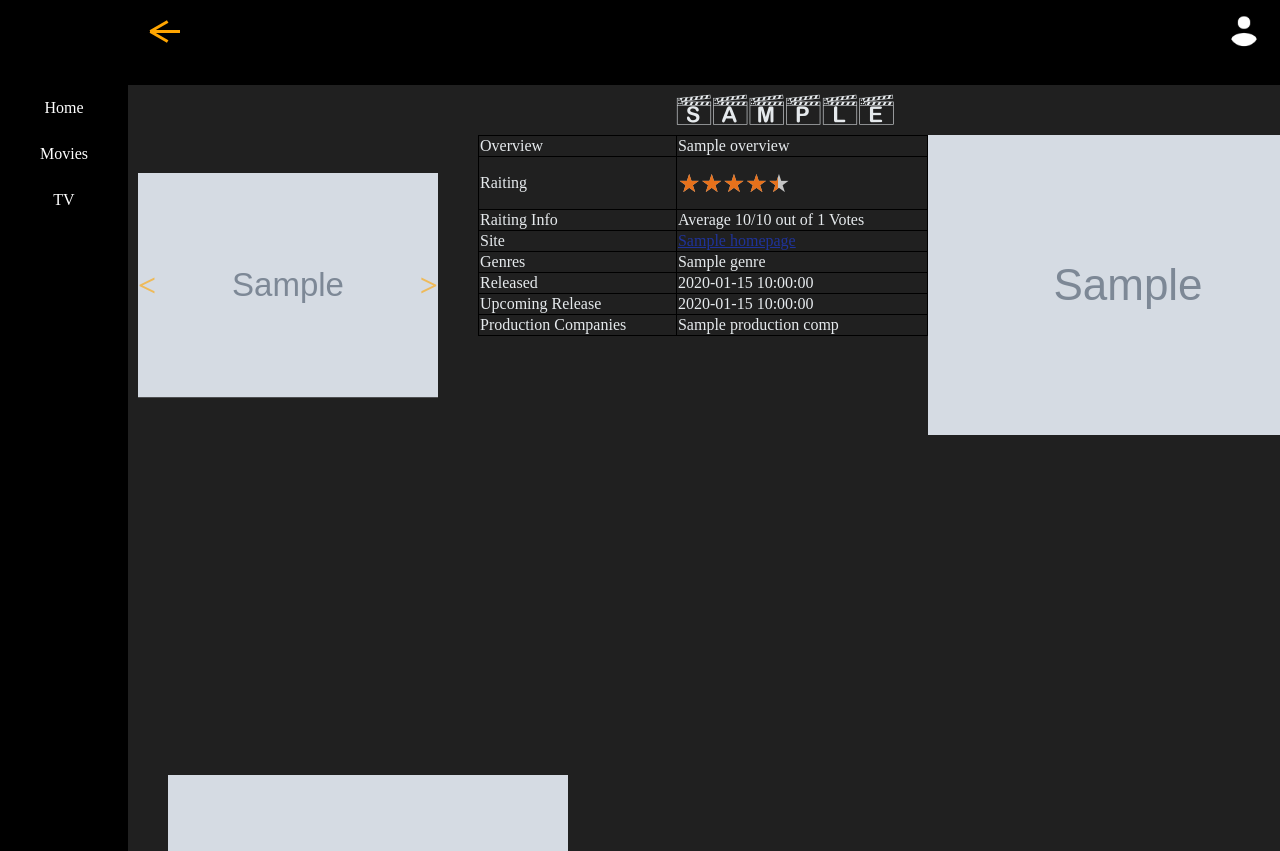
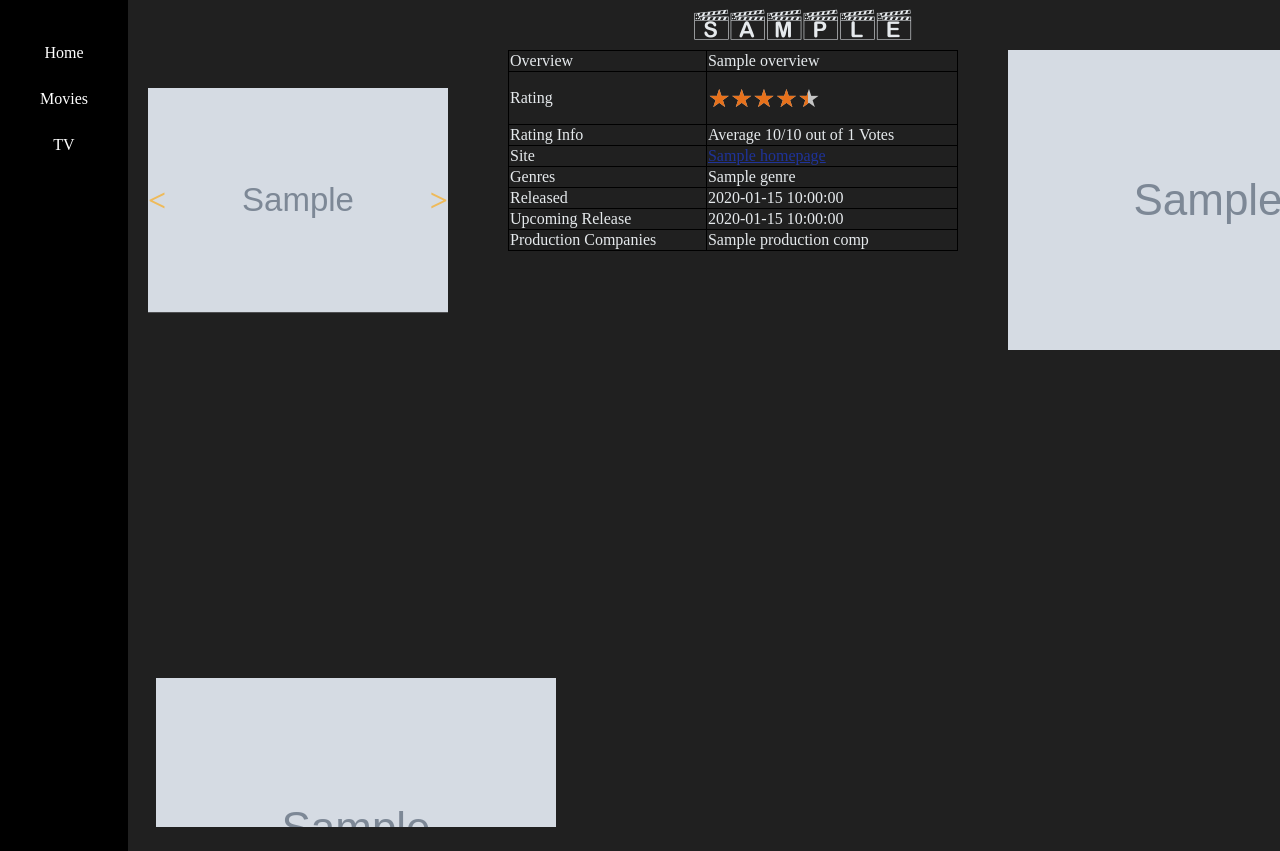
Before and after one commit to vgeorgakopoylos/dontknowflask, a Flask app: template themoviedb/templates/itemoverallinfo.html in a window 1280 px wide. Run offline with Flask 2, Linux system fonts and the light colour scheme; the template is opened without the code that fills it: most values are stand-ins (such as "Sample title", 1, 10 or a date in 2020); grey boxes marked "Sample" are stand-in pictures; a database or web service that is not in the repository returns one stand-in record (values such as "Sample title"); data that the repository does not hold is empty.

Commit message:
modified:   themoviedb/__pycache__/routes.cpython-37.pyc modified:   themoviedb/routes.py modified:   themoviedb/static/css/styles.css modified:   themoviedb/static/js/styles.js modified:   themoviedb/templates/casting.html modified:   themoviedb/templates/directors.html modified:   themoviedb/templates/index.html modified:   themoviedb/templates/itemdescription.html modified:   themoviedb/templates/itemlist.html modified:   themoviedb/templates/itemoverallinfo.html modified:   themoviedb/templates/paging.html modified:   themoviedb/templates/pagingcalculator.html modified:   themoviedb/templates/ratingfivestar.html modified:   themoviedb/templates/similaritemshorizontal.html modified:   themoviedb/templates/videoslideshow.html deleted:    themoviedb/to_be_deleted/config.cfg deleted:    themoviedb/to_be_deleted/config.py deleted:    themoviedb/to_be_deleted/datamodels.py

```diff
--- a/themoviedb/routes.py
+++ b/themoviedb/routes.py
@@ -9,7 +9,7 @@ import datetime
 def set_parameters():
 	if 'languages' not in session:
 		session['languages'] = '';
-		request_ip = '213.249.40.200';#request.remote_addr;
+		request_ip = request.remote_addr;
 		resp = requestlib.apiIPCall(request_ip);
 		for languages in resp['location']['languages']:
 			session['languages'] = session['languages'] + languages['code']+ ',';
--- a/themoviedb/static/css/styles.css
+++ b/themoviedb/static/css/styles.css
@@ -1,23 +1,12 @@
-.setbar
-{
-	width: 100%;
-	height: 10%;
-	position: fixed;
-	top: 0;
-	left: 0;
-	background-color: black;
-}
-
 .container
 {
 	display: flex;
 	position: fixed;
-	top: 10%;
 	left: 0;
-	height: 90%;
+	top:0;
+	height: 100%;
 	width: 100%;
 	background-color: #202020;
-	transition: 0.5s;
 }
 
 .navbar
@@ -26,7 +15,6 @@
 	width: 10%;
 	background-color: black;
 	display: inline-block;
-	transition: visibility 0s, 0.5s ;
 	z-index:10;
 }
 
@@ -43,6 +31,10 @@
 	text-align: center;
 }
 
+.navbuttcont
+{
+	margin-top:30px;
+}
 .datacontent
 {
 	background-color: #202020;
@@ -57,7 +49,7 @@
 
 .itemimg
 {
-	margin:30px;
+	margin: 30px;
 }
 
 .nopostercentered
@@ -78,6 +70,11 @@
 	white-space: -pre-wrap;
 	white-space: -o-pre-wrap;
 	word-wrap: break-word;
+}
+
+.itemlistcont
+{
+	margin: 0px 10px 0 auto;
 }
 
 .nopostercontsmall
@@ -103,8 +100,6 @@
     text-decoration: none;
 	width: 100%;
 }
-
-
 
 .dropdown .dropbtn
 {
@@ -156,51 +151,6 @@
     width: 150px;
 }
 
-.accounticon
-{
-	position: absolute;
-	top: 10px;
-	right: 15px;
-	background-color: inherit
-}
-
-.setbarbutton
-{
-	position: fixed;
-	top:20px;
-	left:150px;
-	transition: 0.5s;
-	height:23px;
-	width:30px;
-}
-
-.icon-bar1
-{
-	position: fixed;
-	width: 20px;
-	height: 3px;
-	background: orange;
-	transition: 0.5s;
-	transform: translate3d(-1px,5px,0px) rotate(-30deg);
-}
-.icon-bar2
-{
-	position: fixed;
-	width: 30px;
-	height: 3px;
-	background: orange;
-	transition: 0.5s;
-	transform: translate3d(0px,10px,0px);
-}
-.icon-bar3
-{
-	position: fixed;
-	width: 20px;
-	height: 3px;
-	background: orange;
-	transition: 0.5s;
-	transform: translate3d(-1px,15px,0px) rotate(30deg);
-}
 
 input[type='number']
 {
@@ -215,18 +165,21 @@ input[type=number]::-webkit-outer-spin-button
 }
 
 /******Start Calculator******/
-.calculator-table
+.calculatordiv
 {
-    position: -webkit-sticky; /* Safari */
-    position: sticky;
-	left:84%;
+	position: -webkit-sticky;
+	position: sticky;
 	top:25%;
 	display:inline-block;
 	vertical-align:center;
+	height:300px;
+	margin:0px auto 0 20px;
+}
+.calculatortable
+{
+
 	text-align:center;
-	height:300px;
 }
-
 .calculator-submit-button
 {
 	background-color: #101010;
@@ -445,24 +398,26 @@ input[type=number]::-webkit-outer-spin-button
 /***Star Rating End***/
 
 /***Similar Horizontal Start***/
-.similarItemRow
+.similaritemrow
 {
 	list-style: none;
 	margin: 12px;
 	white-space: nowrap;
 	display: flex;
+	display: -webkit-flex;
 	flex-direction:column;
+	-webkit-flex-flow: column
 	overflow-x: auto;
-	padding: 12px;
 	width:1150px;
 }
-.similarItemCol
+.similaritemcol
 {
 	list-style: none;
 	padding: 0;
 	margin: 12px;
 	white-space: nowrap;
 	display: flex;
+	display: -webkit-flex;
 	overflow-x: auto;
 	overflow-y: hidden;
 }
@@ -553,7 +508,8 @@ input[type=number]::-webkit-outer-spin-button
 {
 	display:flex;
 	flex-direction:column;
-	flex:1;
+	margin:0 auto;
+
 }
 
 .itemoverallinfotitle
@@ -563,4 +519,56 @@ input[type=number]::-webkit-outer-spin-button
 	color:#e6eaed;
 	text-align:center;
 }
+
+.itemoverallinfoobj
+{
+	display:flex;
+	flex-direction:row;
+	margin:0 auto;
+}
+
+.itemoverallinfoobjpar
+{
+	margin:0 auto
+}
+
+.itemoveralmedia
+{
+	display:flex;
+	flex-direction:column;
+	margin:0px 50px 0px 10px;
+}
+.itemdescriptioncont
+{
+	margin: 0px 50px 0 20px;
+}
+
 /*****Item Overall Info Grid Start****/
+/***** Casting Start****/
+.castingrowcont
+{
+	display:flex;
+	flex-direction:row;
+	flex:1;
+}
+.castingdesc
+{
+	display:flex;
+	justify-content:center;
+	flex-direction:column;
+	color:#e6eaed;
+	padding-left:5px;
+}
+/***** Casting End****/
+/***** Directors Start****/
+.directorrowcont
+{
+	display:table-cell;
+	vertical-align:middle;
+	color:#e6eaed;
+}
+.directorrowcont img
+{
+	vertical-align:middle;
+}
+/***** Directors End****/
--- a/themoviedb/static/js/styles.js
+++ b/themoviedb/static/js/styles.js
@@ -1,32 +1,3 @@
-function rightrollsidemenu()
-{
-	if (document.getElementById("navbar").style.transform =="")
-	{
-		document.getElementById("setbarbutton").style.transform ="translateX(-130px)"
-		document.getElementById("icon-bar1").style.transform = "translate3d(13px,5px,0px) rotate(390deg)";
-		document.getElementById("icon-bar2").style.transform = "translate3d(2px,10px,0px) ";
-		document.getElementById("icon-bar3").style.transform = "translate3d(13px,15px,0px) rotate(-390deg)";
-
-		document.getElementById("navbar").style.transform ="translateX(-100%)";
-		document.getElementById("datacontent").style.width="100%";
-		document.getElementById("navbar").style.width="0%";
-		document.getElementById("navbar").style.opacity="0";
-	}
-	else
-	{
-		document.getElementById("setbarbutton").style.transform ="";
-		document.getElementById("icon-bar1").style.transform = "translate3d(-1px,5px,0px) rotate(-30deg)";
-		document.getElementById("icon-bar2").style.transform = "translate3d(0px,10px,0px) ";
-		document.getElementById("icon-bar3").style.transform = "translate3d(-1px,15px,0px) rotate(30deg)";
-
-		document.getElementById("navbar").style.transform ="";
-		document.getElementById("datacontent").style.width="90%";
-		document.getElementById("navbar").style.width="10%";
-		document.getElementById("navbar").style.opacity="1";
-	}
-}
-
-
 var slideIndex = {timeoutHandleImg:0,timeoutHandleVid:0};
 var timeoutHandleImg;
 var timeoutHandleVid;
@@ -62,8 +33,13 @@ function decideSlideIndex (slideIndex, slideLength, n)
 	return slideIndex
 }
 
+function createdYoutubePlayers()
+{
+	alert("ante gia");
+}
 $(document).ready(function()
 {
 	timeoutHandleImg = setInterval(function(){showSlides(1,"imageslideshow",'img','timeoutHandleImg')}, 5000);
 	timeoutHandleVid = setInterval(function(){showSlides(1,"videoslideshow",'iframe','timeoutHandleVid')}, 5000);
+	createdYoutubePlayers();
 })
--- a/themoviedb/templates/casting.html
+++ b/themoviedb/templates/casting.html
@@ -1,6 +1,6 @@
 {% for actor in credits.cast|selectattr("image_path")  %}
-	<div style="display:flex;flex-direction:row;flex:1"><div><img src={{actor.image_path}}></div><div style="display:flex;justify-content:center;flex-direction:column;color:{{fontcolor}}">{{actor.name}} as "{{actor.character}}"</div></div><br>
+	<div class="castingrowcont"><div><img src={{actor.image_path}}></div><div class="castingdesc">{{actor.name}} {% if actor.character %}as "{{actor.character}}" {% endif %}</div></div><br>
 {%endfor%}
 {% for actor in credits.cast|rejectattr("image_path")  %}
-	<div style="color:{{fontcolor}}"> {{actor.name}} as "{{actor.character}}"</div><br>
+	<div class="castingdesc"> {{actor.name}} {% if actor.character %}as "{{actor.character}}" {% endif %}</div><br>
 {%endfor%}
--- a/themoviedb/templates/directors.html
+++ b/themoviedb/templates/directors.html
@@ -1,6 +1,6 @@
 {% for director in credits.crew|selectattr('job', 'equalto', 'Director')|selectattr("image_path") %}
-	<div><img style="vertical-align:middle;color:{{fontcolor}}" src={{director.image_path}}> {{director.name}}</div>
+	<p><div class="directorrowcont"><img src={{director.image_path}}> {{director.name}}</div></p>
 {%endfor%}
 {% for director in credits.crew|selectattr('job', 'equalto', 'Director')|rejectattr("image_path") %}
-	<div style="display:table-cell;vertical-align:middle;color:{{fontcolor}}">{{director.name}}</div>
+	<p><div class="directorrowcont">{{director.name}}</div></p>
 {%endfor%}
--- a/themoviedb/templates/index.html
+++ b/themoviedb/templates/index.html
@@ -1,23 +1,14 @@
 <html>
 	<head>
 		<meta charset="utf-8"/>
-
 		<link rel="stylesheet" type="text/css" href="{{ url_for('static', filename='css/styles.css') }}">
 	</head>
 	<body>
 		<script type="text/javascript" src="{{ url_for('static', filename='js/jquery-3.3.1.min.js') }}"></script>
 		<script type="text/javascript" src="{{ url_for('static', filename='js/styles.js') }}"></script>
-
-		<div class="setbar">
-			<div id="setbarbutton" class="setbarbutton" onclick="rightrollsidemenu()">
-			  <span id="icon-bar1" class="icon-bar1"></span>
-			  <span id="icon-bar2" class="icon-bar2"></span>
-			  <span id="icon-bar3" class="icon-bar3"></span>
-			</div>
-			<img src="{{url_for('static', filename='images/account.png')}}" alt="account" class="accounticon" height="42" width="42">
-		</div>
 		<div id="container" class="container">
 			<div id="navbar" class="navbar">
+				<div class="navbuttcont">
 					<a href="home">Home</a>
 					<div class="dropdown">
 						<button class="dropbtn">Movies</button>
@@ -36,6 +27,7 @@
 						</div>
 					</div>
 				</div>
+			</div>
 			<div id="datacontent" class="datacontent">
 				{% block content %}
 				{% endblock %}
--- a/themoviedb/templates/itemdescription.html
+++ b/themoviedb/templates/itemdescription.html
@@ -1,5 +1,5 @@
 <table class="descriptiontable">
-	{% if itemInfo.overview is not none %}
+	{% if itemInfo.overview%}
 	<tr>
 		<td>
 			Overview
@@ -8,30 +8,30 @@
 			{{itemInfo.overview}}
 		</td>
 	</tr>
-	{% if itemInfo.vote_average is not none %}
+	{% endif %}
+	{% if itemInfo.vote_average and  itemInfo.vote_count >0 %}
 	<tr>
 		<td>
-			Raiting
+			Rating
 		</td>
 		<td>
-			{% endif %}
 			{% with rate = itemInfo.vote_average %}
 			{% include 'ratingfivestar.html' %}
 			{% endwith %}
 		</td>
 	</tr>
 	{% endif %}
-	{% if itemInfo.vote_count >0 %}
+	{% if itemInfo.vote_count >0 and itemInfo.vote_count%}
 	<tr>
 		<td>
-			Raiting Info
+			Rating Info
 		</td>
 		<td>
 			Average {{itemInfo.vote_average}}/10 out of {{itemInfo.vote_count}} Votes
 		</td>
 	</tr>
 	{% endif %}
-	{% if itemInfo.homepage is not none %}
+	{% if itemInfo.homepage%}
 	<tr>
 		<td>
 			Site
@@ -41,6 +41,7 @@
 		</td>
 	</tr>
 	{% endif %}
+	{% if itemInfo.genres|length>0%}
 	<tr>
 		<td>
 			Genres
@@ -55,6 +56,7 @@
 		{%endfor%}
 		</td>
 	</tr>
+	{% endif %}
 	{% if itemInfo.status == "Released" %}
 	<tr>
 		<td>
@@ -92,12 +94,9 @@
 		<td>
 			Directors
 		</td>
-		<td style="vertical-align: middle">
-			{% with fontcolor = '#e6eaed' %}
+		<td style="vertical-align:middle">
 			{% include 'directors.html' %}
-			{% endwith %}
 		</td>
 	</tr>
 	{% endif %}
-
 </table>
--- a/themoviedb/templates/itemlist.html
+++ b/themoviedb/templates/itemlist.html
@@ -1,7 +1,8 @@
 {% extends "index.html" %}
 
 {% block content %}
-	<div>
+
+	<div class="itemlistcont">
 		<table style="aling:left">
 		{% for item in itemList %}
 			{% if loop.index%maxNumOfCol == 1 %}
@@ -21,7 +22,9 @@
 		</table>
 	</div>
 
+	<div class="calculatordiv">
 	{% if pagingMethod is not none %}
 		{% include 'pagingcalculator.html' %}
 	{% endif %}
+	</div>
 {% endblock %}
--- a/themoviedb/templates/itemoverallinfo.html
+++ b/themoviedb/templates/itemoverallinfo.html
@@ -5,16 +5,14 @@
 		<div class="itemoverallinfotitle">
 			{{itemInfo[config['ITEMS_KEY_GAPS']['title'][itemdesc]]}}
 		</div>
-		<div style="display:flex">
-			<div style="width:350px;flex-direction:column">
-				<div style="width:350px">{% include 'imageslideshow.html' %}</div>
-				<div style="width:350px">{% include 'videoslideshow.html' %}</div>
-			</div>
-			<div style="width:500px">{% include 'itemdescription.html' %}</div>
-			<div>
-				{% with fontcolor = '#e6eaed' %}
-				{% include 'casting.html' %}
-				{% endwith %}
+		<div class="itemoverallinfoobjpar" >
+			<div class="itemoverallinfoobj">
+				<div class="itemoveralmedia">
+					<div>{% include 'imageslideshow.html' %}</div>
+					<div>{% include 'videoslideshow.html' %}</div>
+				</div>
+				<div class="itemdescriptioncont">{% include 'itemdescription.html' %}</div>
+				<div>{% include 'casting.html' %}</div>
 			</div>
 		</div>
 		<div>
--- a/themoviedb/templates/paging.html
+++ b/themoviedb/templates/paging.html
@@ -3,7 +3,7 @@
 	<ul>
 		{% if curPage|int != 1 %}
 			{% set _dummy = pagingGenParameters.update( {pageParameterName: curPage|int-1}) %}
-			<li><a href="/" onClick="changePageAsynch('similarItemRow', '{{ url_for(pagingMethod, **pagingGenParameters)}}'); return false;">Previous</a>
+			<li><a href="/" onClick="changePageAsynch('{{itemtobereplaced}}', '{{ url_for(pagingMethod, **pagingGenParameters)}}'); return false;">Previous</a>
 		{% endif %}
 		{% for i in range(1,pageLimit+1) if currentPage!=totalPages %}
 			{% if pageLimit >= totalPages %}
@@ -19,12 +19,12 @@
 			{% endif %}
 
 			{% set _dummy = pagingGenParameters.update( {pageParameterName: currentPage|int}) %}
-			<li {% if currentPage|int==curPage|int %} class="current" {% endif %}><a href="/" onClick="changePageAsynch('similarItemRow', '{{ url_for(pagingMethod, **pagingGenParameters)}}'); return false;">{{currentPage|int}}</a>
+			<li {% if currentPage|int==curPage|int %} class="current" {% endif %}><a href="/" onClick="changePageAsynch('{{itemtobereplaced}}', '{{ url_for(pagingMethod, **pagingGenParameters)}}'); return false;">{{currentPage|int}}</a>
 		{% endfor%}
 		{% if curPage|int != totalPages|int %}
 			{% set _dummy = pagingGenParameters.update( {pageParameterName: curPage|int+1}) %}
-			<li><a href="/" onClick="changePageAsynch('similarItemRow', '{{ url_for(pagingMethod, **pagingGenParameters)}}'); return false;">Next</a>
+			<li><a href="/" onClick="changePageAsynch('{{itemtobereplaced}}', '{{ url_for(pagingMethod, **pagingGenParameters)}}'); return false;">Next</a>
 		{% endif %}
 	</ul>
-</div>
+</nav>
 {% endif %}
--- a/themoviedb/templates/pagingcalculator.html
+++ b/themoviedb/templates/pagingcalculator.html
@@ -1,4 +1,4 @@
-<table class="calculator-table">
+<table class="calculatortable">
 		{% if curPage|int != 1 %}
 			<tr class="arrowtablerow"><td colspan="{{pageColLimit}}"><a href="{{ url_for(pagingMethod, curPage=curPage|int-1) }}" title="Previous Page"><img class="uparrow" src="{{url_for('static', filename='images/updownarrow.png')}}"></td></tr>
 		{% endif %}
--- a/themoviedb/templates/ratingfivestar.html
+++ b/themoviedb/templates/ratingfivestar.html
@@ -1,6 +1,6 @@
 <div class="star-ratings-css">
-	<div style="">
+	<div>
 		<div class="star-ratings-css-top" style="width:{{rate*10}}"><span>★</span><span>★</span><span>★</span><span>★</span><span>★</span></div>
-		<div class="star-ratings-css-bottom" style=""><span>★</span><span>★</span><span>★</span><span>★</span><span>★</span></div>
+		<div class="star-ratings-css-bottom" ><span>★</span><span>★</span><span>★</span><span>★</span><span>★</span></div>
 	</div>
 </div>
--- a/themoviedb/templates/similaritemshorizontal.html
+++ b/themoviedb/templates/similaritemshorizontal.html
@@ -1,8 +1,8 @@
 {% if similarItems|length>0 %}
-	<div class="similarItemRow" id="similarItemRow">
+	<div class="similaritemrow" id="similaritemrow">
 		<script type="text/javascript" src="{{ url_for('static', filename='js/asyncCallEvents.js') }}"></script>
 
-		<div class="similarItemCol" >
+		<div class="similaritemcol" >
 		{% for similarItem in similarItems %}
 			<div class="similaritemsimgcont">
 				<a href="{{ url_for(similarMethod, itemid=similarItem.id) }}">
@@ -15,8 +15,10 @@
 			</div>
 		{%endfor%}
 		</div>
-		<div style="text-align:center">
-			{% include 'paging.html' %}
+		<div>
+			{% with itemtobereplaced = 'similaritemrow' %}
+				{% include 'paging.html' %}
+			{% endwith %}
 		</div>
 	</div>
 {% endif %}
--- a/themoviedb/templates/videoslideshow.html
+++ b/themoviedb/templates/videoslideshow.html
@@ -1,10 +1,12 @@
 {%if itemInfo.videos.results|length>0 %}
+	<script src="https://www.youtube.com/iframe_api"></script>
+
 	<div id="videoslideshow">
 	{% for video in itemInfo.videos.results |selectattr('type', 'equalto', 'Trailer') %}
 		{% if loop.index == 1 %}
-			<div><iframe class="slideshowvisible" src="{{video.video_path}}"   frameborder="0" allowfullscreen></iframe></div>
+			<div><iframe id="{{video.key}}" class="slideshowvisible" src="{{video.video_path}}"  frameborder="0" allowfullscreen></iframe></div>
 		{% else %}
-			<div><iframe class="slideshowhidden" src="{{video.video_path}}"  allowfullscreen></iframe></div>
+			<div><iframe id="{{video.key}}"  class="slideshowhidden" src="{{video.video_path}}"  allowfullscreen></iframe></div>
 		{% endif %}
 	{%endfor%}
 	{%if itemInfo.videos.results|selectattr('type', 'equalto', 'Trailer')|list|length>1 %}
```
Also changed, not shown: themoviedb/to_be_deleted/config.cfg (deleted, +0 -8 lines), themoviedb/to_be_deleted/config.py (deleted, +0 -9 lines), themoviedb/to_be_deleted/datamodels.py (deleted, +0 -18 lines). Lines whose indentation alone changed are shown as unchanged.
